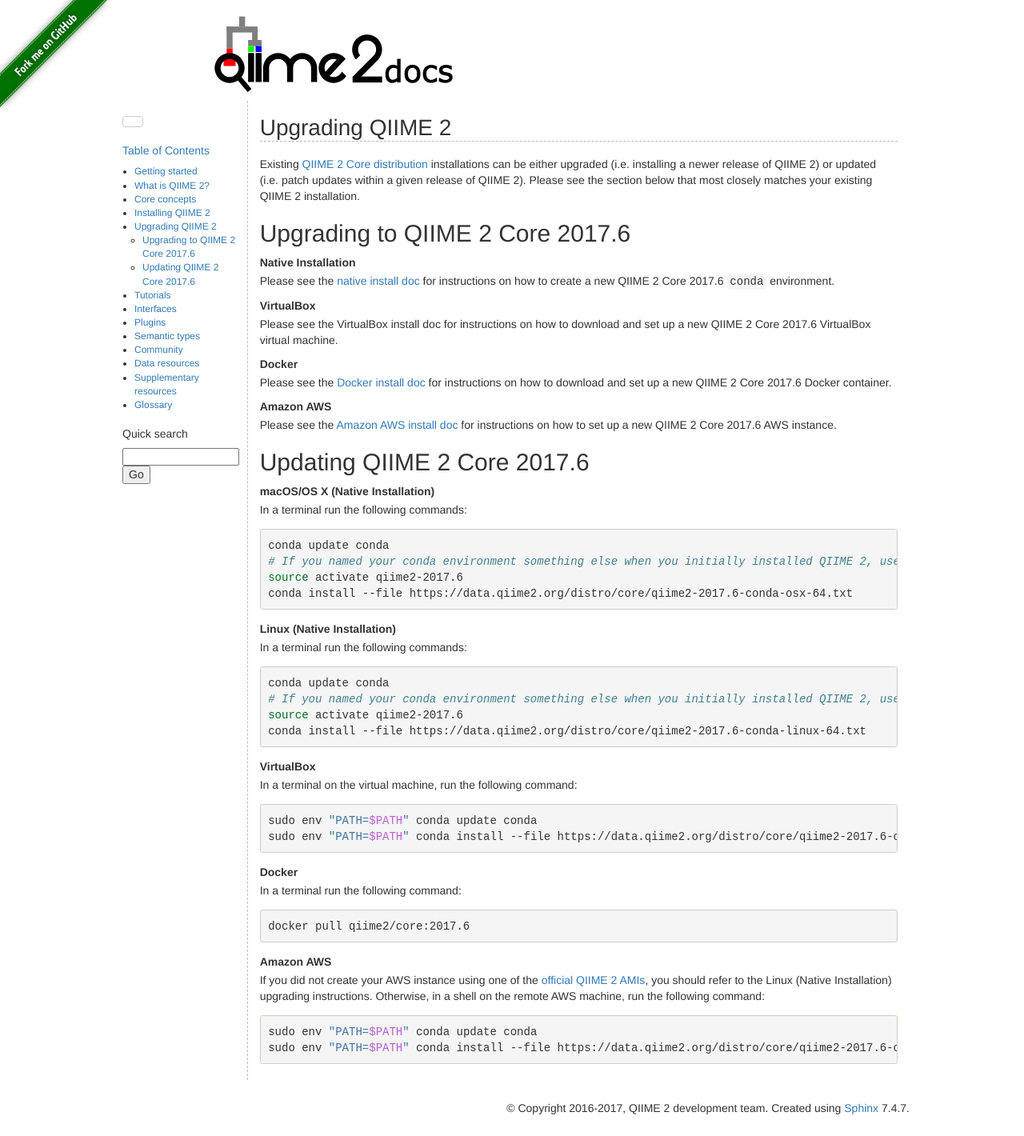
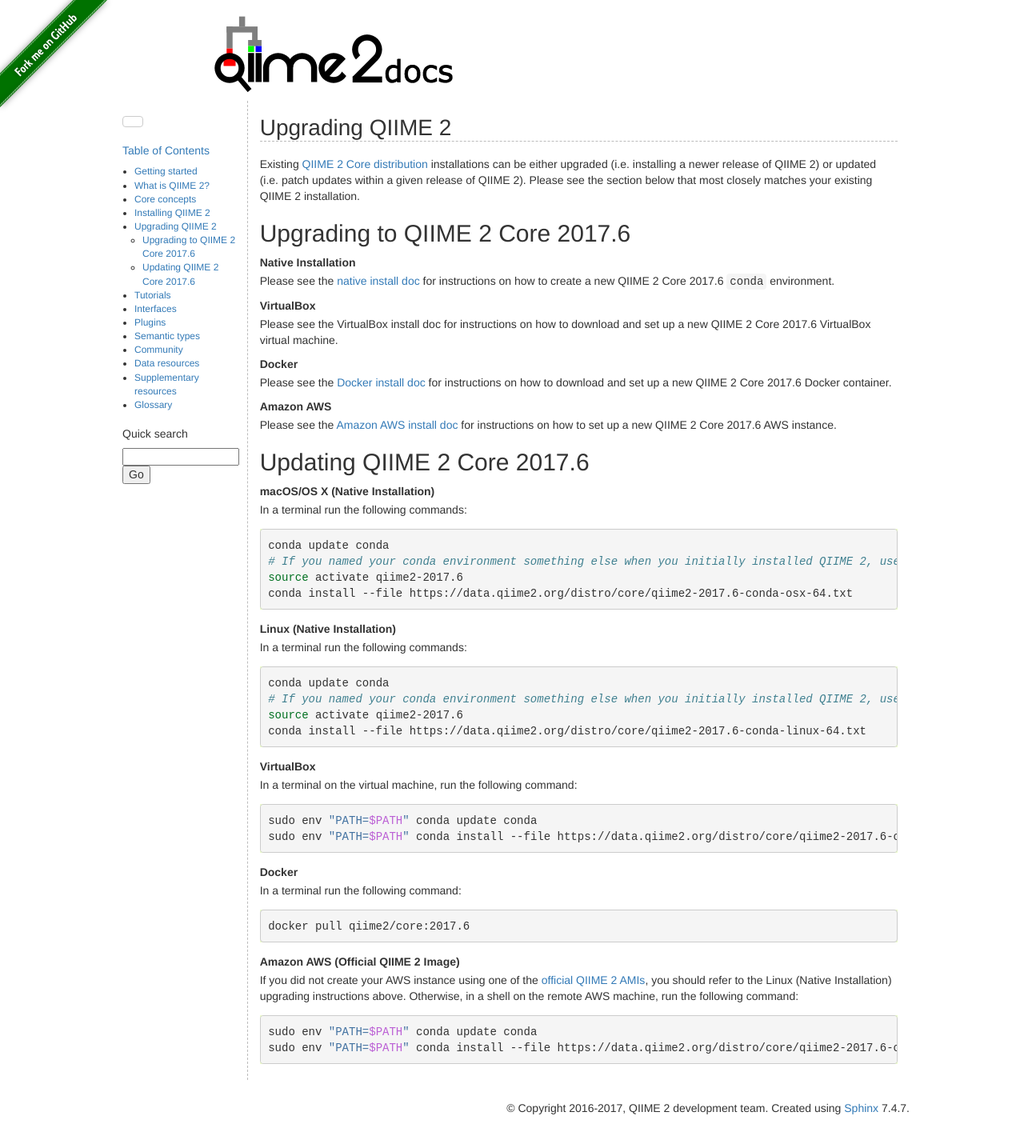
Before and after one commit to qiime2/docs, a Sphinx documentation site: the page built from source/upgrade.rst, in a window 1280 px wide. Shown: the whole page at 80% size. Built offline with Sphinx 7.4.7, drawn with Linux system fonts in a browser that asks for light colours; pages that are not in the unit, such as notebooks, are missing from menus; the version number could not be read and is left out.

Commit message:
Responded to review

```diff
--- a/source/upgrade.rst
+++ b/source/upgrade.rst
@@ -64,8 +64,8 @@
 
        docker pull qiime2/core:2017.6
 
-Amazon AWS
-    If you did not create your AWS instance using one of the :doc:`official QIIME 2 AMIs <install/virtual/aws>`, you should refer  to the Linux (Native Installation) upgrading instructions.
+Amazon AWS (Official QIIME 2 Image)
+    If you did not create your AWS instance using one of the :doc:`official QIIME 2 AMIs <install/virtual/aws>`, you should refer to the Linux (Native Installation) upgrading instructions above.
     Otherwise, in a shell on the remote AWS machine, run the following command:
 
     .. command-block::
```
